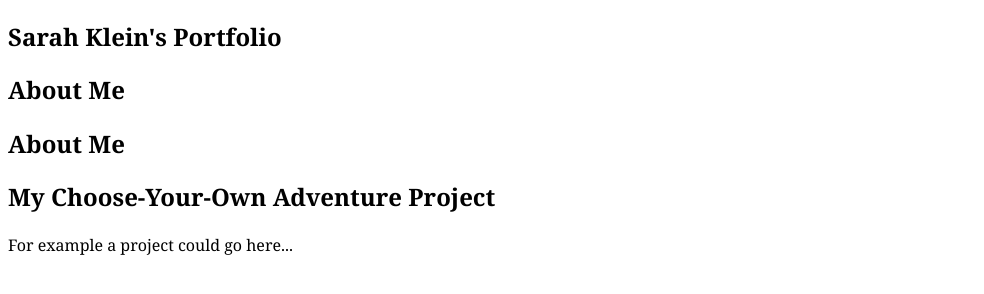
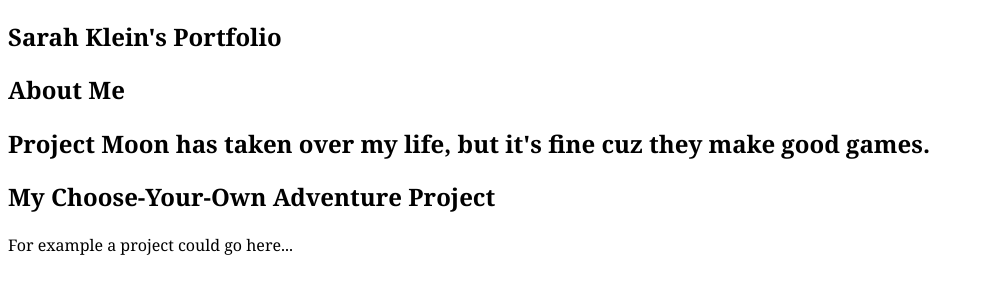
Before and after one commit to IACS-CS/web-design-portfolio-Bac0nPANcakes, a website: page public/index.html in a window 1280 px wide. Shown: the whole page, without its empty margins (0-984 px from the left). Drawn offline with Linux system fonts and the light colour scheme.

Commit message:
thing added to about me

```diff
--- a/public/index.html
+++ b/public/index.html
@@ -13,7 +13,7 @@
       <section class="info" id="about-me">
         <h2>About Me</h2>
         <div class="about-me">
-          <h2>About Me</h2>
+          <h2>Project Moon has taken over my life, but it's fine cuz they make good games.</h2>
         </div>
       </section>
       <section class="sample-work" id="cyoa">
```
